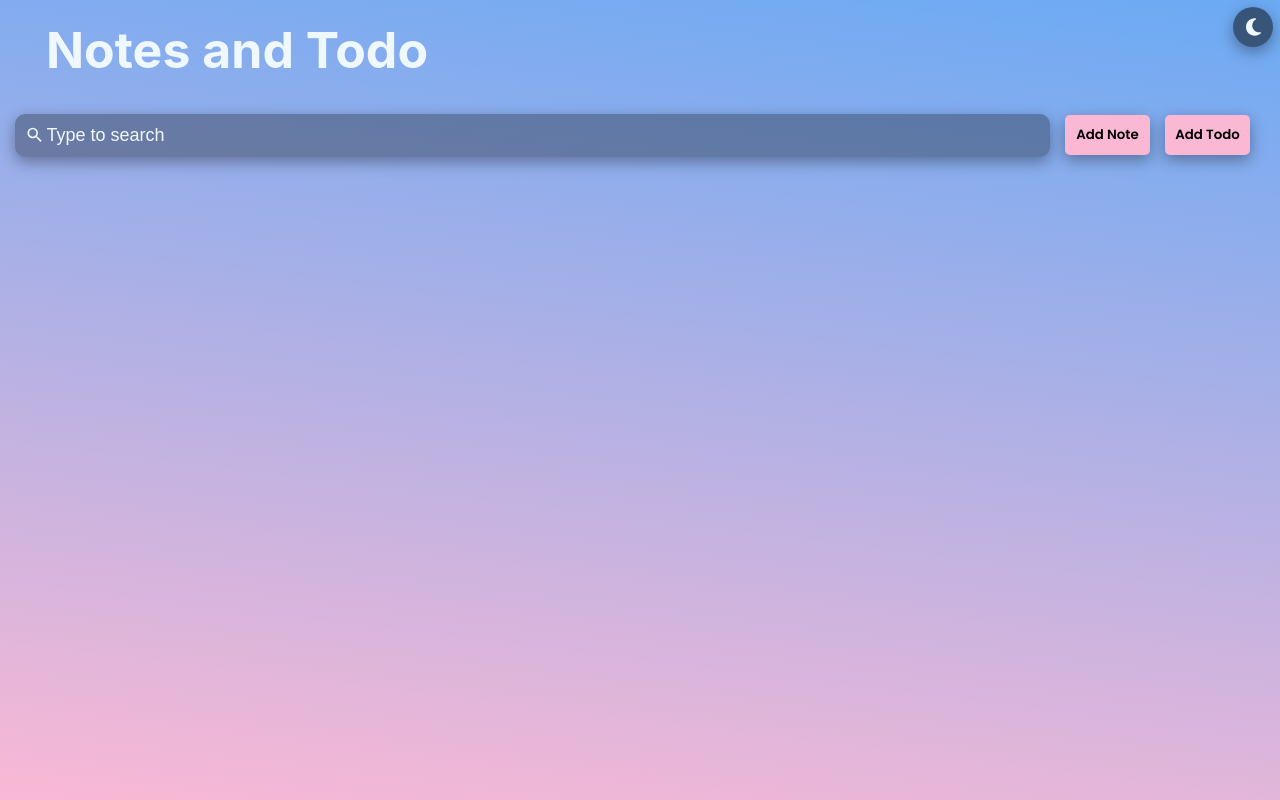
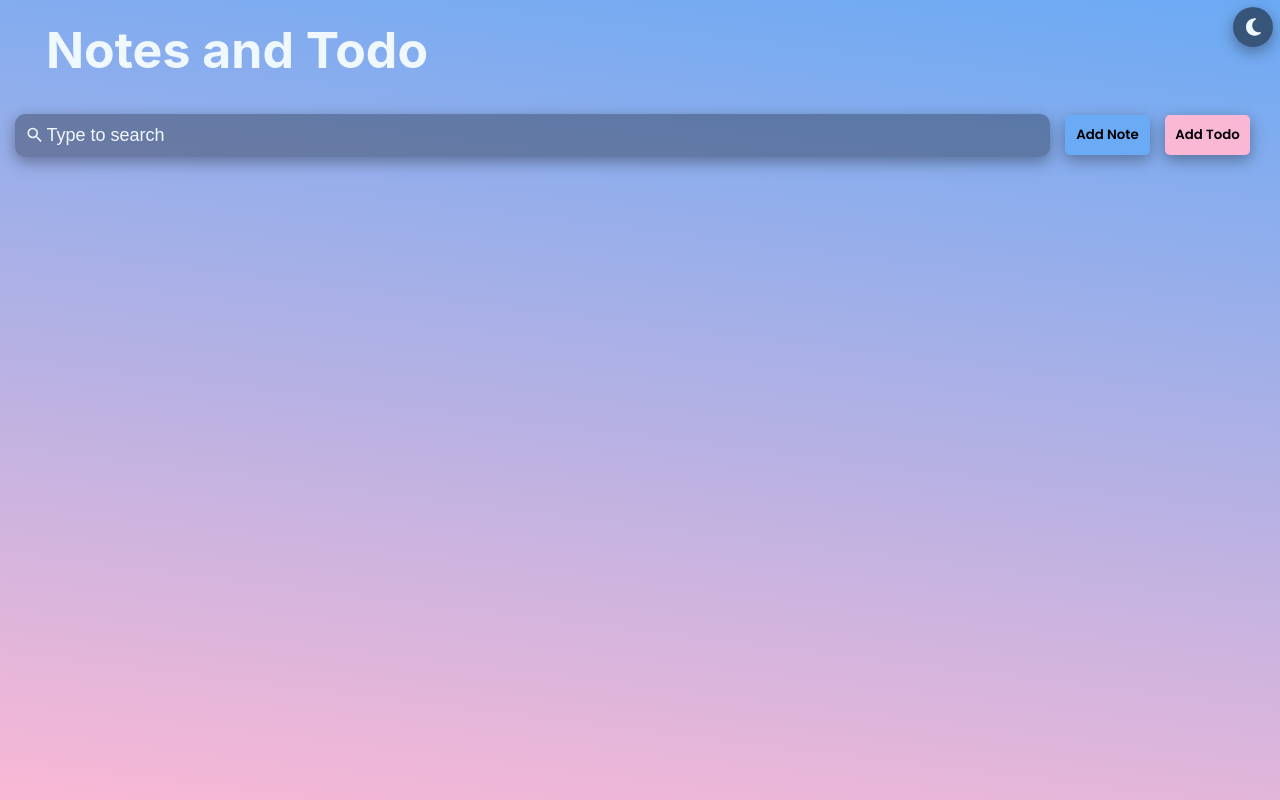
Before and after one commit to marijahavaic/notes-todo-app, a React (Create React App) app: page / in a window 1280 px wide. Built offline with nearby package versions, Linux system fonts and the light colour scheme.

Commit message:
Fix styling issues
Adjusted colors for the buttons

```diff
--- a/src/App.css
+++ b/src/App.css
@@ -21,7 +21,7 @@
 
 .Buttons {
   display: flex;
-  justify-content: flex-start;
+  justify-content: flex-end;
   align-items: flex-start;
   margin: auto;
 }
@@ -52,10 +52,10 @@ button:active {
 }
 
 button:hover {
-  color: rgba(107, 170, 244, 1);
+  color: aliceblue;
 }
 
-.DarkMode button:hover {
+.DarkMode .ButtonNote {
   background-color: rgba(107, 170, 244, 0.5);
 }
 
@@ -143,35 +143,6 @@ button:hover {
   outline: none;
 }
 
-/*
-.Header .HeaderTitle button {
-  background-color: rgba(107,170,244,1);
-  margin-right: 20px;
-}
-
-.Header .HeaderTitle button:hover {
-  color: rgb(255, 255, 255);
-}
-
-.DarkMode .Header .HeaderTitle button {
-  background-color: rgb(34, 34, 34);
-  color: rgb(255, 255, 255);
-  text-align: justify;
-}
-
-.Header .HeaderTitle button {
-  color: aliceblue;
-}
-
-.Header .HeaderTitle button:hover {
-  color: rgba(0, 0, 0, 0.5);
-}
-
-.DarkMode .Header .HeaderTitle button:hover {
-  color: rgb(205, 215, 224);
-} */
-
-
 .LightButton {
   color: rgb(205, 215, 224);
 }
@@ -210,3 +181,7 @@ button:hover {
 .DarkModeIcon {
   color: aliceblue;
 }
+
+.ButtonNote {
+  background-color: rgba(107, 170, 244, 1);
+}
--- a/src/Components/NotesList.js
+++ b/src/Components/NotesList.js
@@ -11,7 +11,7 @@ import { NotesListContext } from './NotesListContext';
 const NotesList = ({ handleDeleteNote, handleEditNote, handleCloseEdit }) => {
     const [notes] = useContext(NotesListContext)
     return (
-        <Grid container spacing={1} columns={{ xs: 1, sm: 2, md: 3, l: 5, xl: 6 }}  justifyContent={{ xs:"center", sm:"center", md:"flex-start"}} >
+        <Grid container columns={{ xs: 1, sm: 2, md: 3, l: 5, xl: 6 }}  justifyContent={{ xs:"center", sm:"center", md:"flex-start"}} >
             {notes.map((note) => (
                 <Note
                     key={note.id}
--- a/src/Style/Todo.css
+++ b/src/Style/Todo.css
@@ -23,7 +23,7 @@
 }
 
 .DarkMode .Todo .TodoHeader {
-    background-color: rgb(65, 93, 126);
+    background-color: rgb(180, 134, 154);
 }
 
 .Todo .TodoHeader h3 {
```
